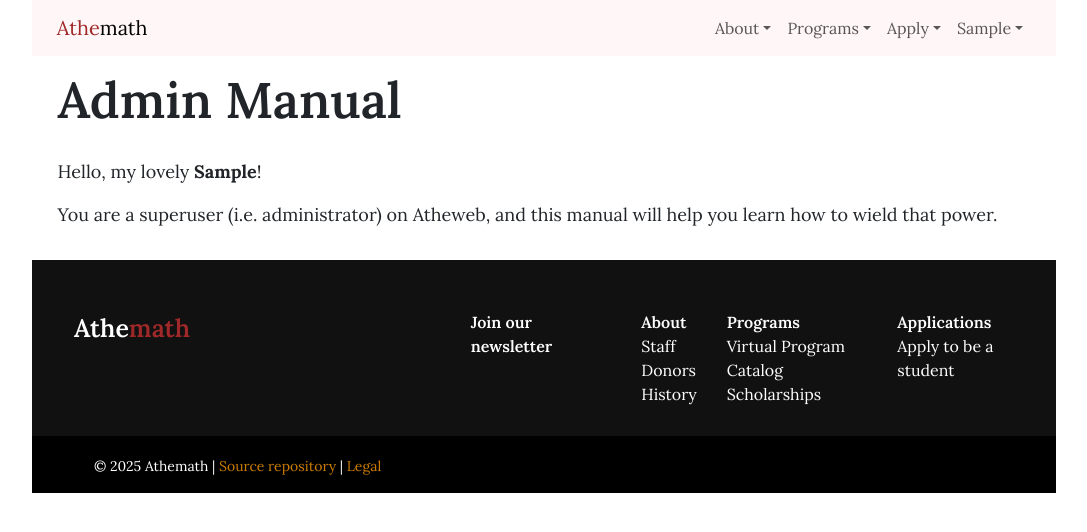
After one commit to vEnhance/athe-web, a Django app: page /admin-manual/ in a window 1280 px wide. The commit adds this page. Shown: the top 532 px of the page, without its empty margins (96-1183 px from the left). Run offline with Django 4.2, Linux system fonts and the light colour scheme; the visitor is signed in with stand-in values (Sample User, id 1); parts of the project's set-up code (start-up, migrations or seed data) failed here and were passed over; some libraries are stand-ins or nearby versions.

Commit message:
feat: stub for admin manual
jesus christ i am so incompetent

```diff
--- a/home/templates/home/components/main_dropdown.html
+++ b/home/templates/home/components/main_dropdown.html
@@ -40,7 +40,10 @@
             <hr class="dropdown-divider">
         </li>
         <li>
-            <a class="dropdown-item" href="{% url 'admin:index' %}">Admin Panel</a>
+            <a class="dropdown-item" href="{% url 'home:manual' %}">Admin Manual</a>
+        </li>
+        <li>
+            <a class="dropdown-item" href="{% url 'admin:index' %}">Django Admin</a>
         </li>
         <li>
             <a class="dropdown-item" href="{% url 'courses:bulk_create_students' %}">Bulk Create Students</a>
--- /dev/null
+++ b/home/templates/home/manual.html
@@ -0,0 +1,17 @@
+{% extends "home/base.html" %}
+{% load static %}
+{% block title %}
+    Admin Manual - Athemath
+{% endblock title %}
+{% block content %}
+    <div id="content">
+        <h1>Admin Manual</h1>
+        <p>
+            Hello, my lovely <strong>{{ user.first_name }}</strong>!
+        </p>
+        <p>
+            You are a superuser (i.e. administrator) on Atheweb,
+            and this manual will help you learn how to wield that power.
+        </p>
+    </div>
+{% endblock content %}
--- a/home/urls.py
+++ b/home/urls.py
@@ -26,4 +26,5 @@ urlpatterns = [
     path("apply/", views.ApplyView.as_view(), name="apply"),
     path("past-psets/", views.PastPsetsView.as_view(), name="past_psets"),
     path("legal/", views.LegalView.as_view(), name="legal"),
+    path("admin-manual/", views.ManualView.as_view(), name="manual"),
 ]
--- a/home/views.py
+++ b/home/views.py
@@ -222,3 +222,12 @@ class LegalView(TemplateView):
     """Legal page."""
 
     template_name = "home/legal.html"
+
+
+class ManualView(LoginRequiredMixin, UserPassesTestMixin, TemplateView):
+    """Manual page for superusers."""
+
+    def test_func(self) -> bool:
+        return isinstance(self.request.user, User) and self.request.user.is_superuser
+
+    template_name = "home/manual.html"
```
Also changed, not shown: home/tests/test_manual.py (added, +44 -0 lines).
